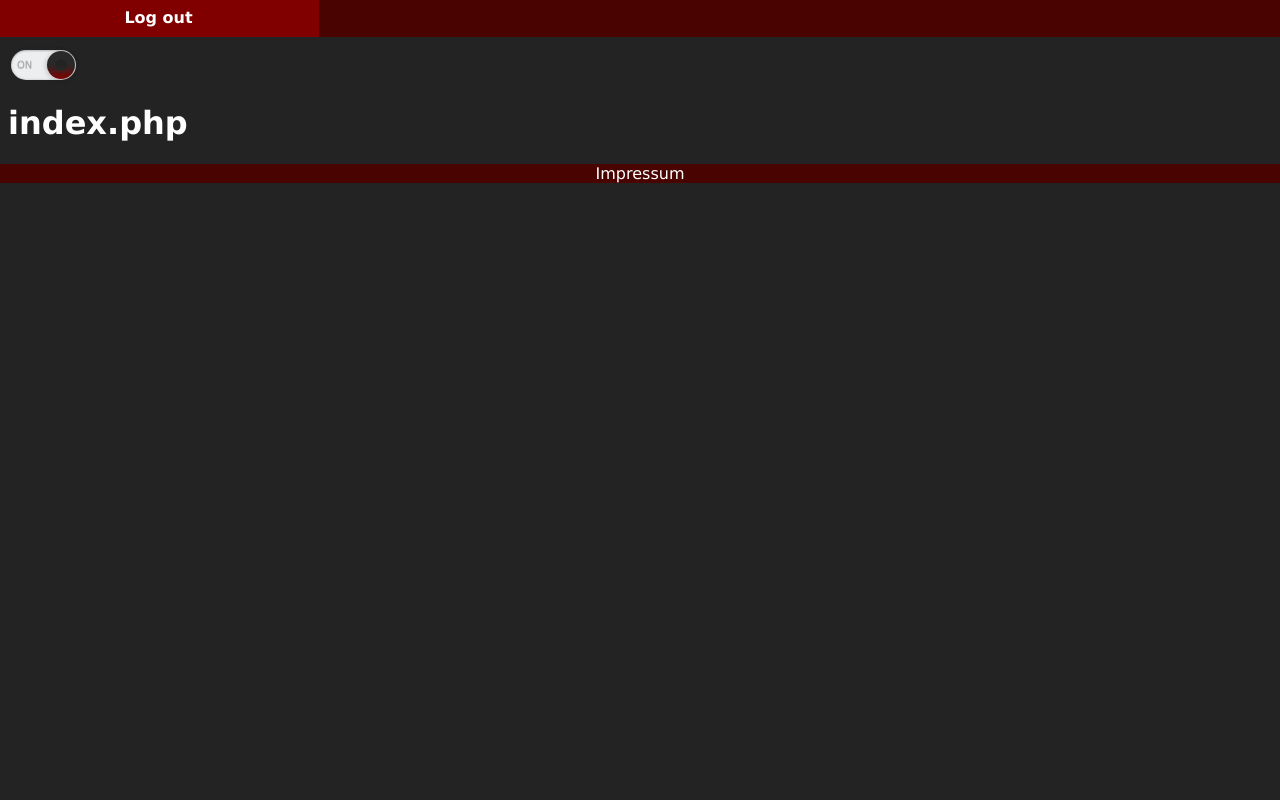
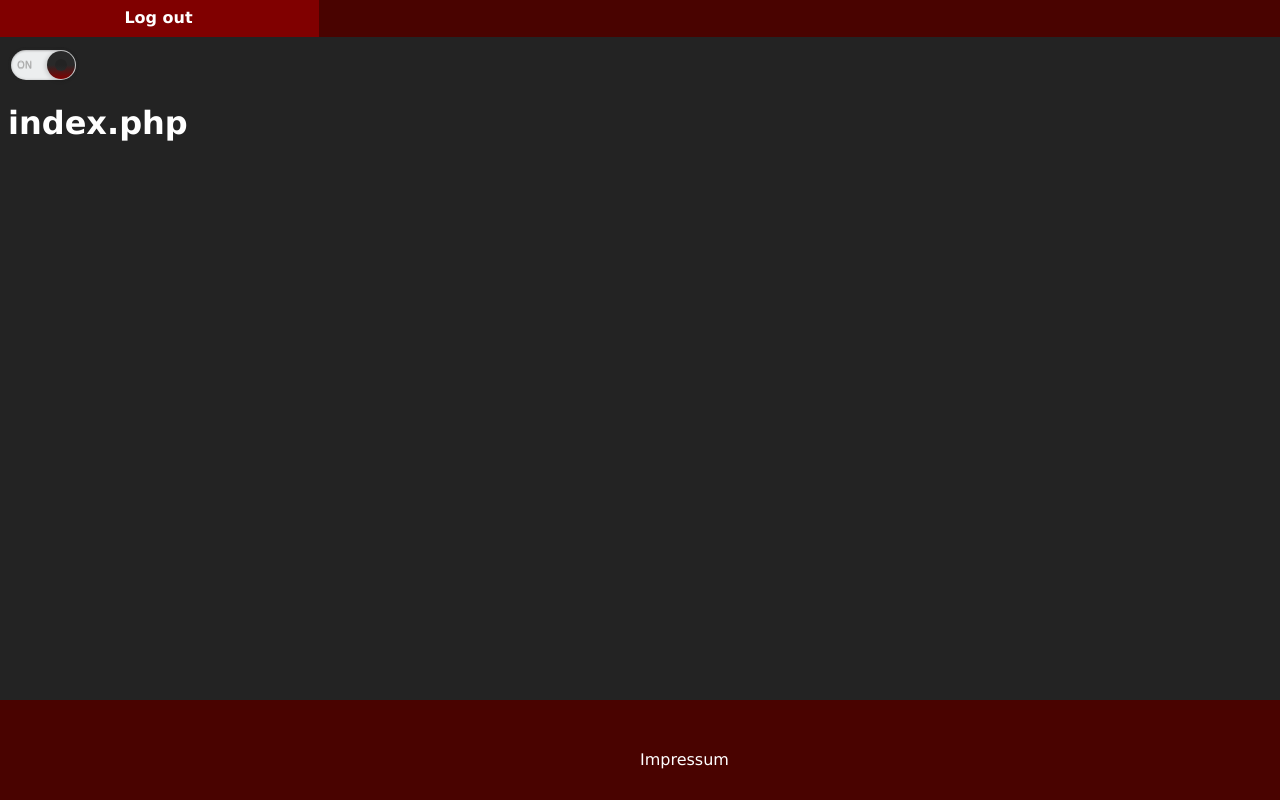
Before and after one commit to Aprat0135/KeycapsWebshop, a PHP site: page / in a window 1280 px wide. Run offline with PHP 8.4, Linux system fonts and the light colour scheme.

Commit message:
sticky footer

```diff
--- a/css/stylesheet.css
+++ b/css/stylesheet.css
@@ -1,9 +1,13 @@
-/* comming soon
+/*
 @font-face {
     font-family: ;
     src: url();
 }
 */
+
+html {
+    min-height: 100%;
+}
 
 header {
     margin: -10px;
@@ -27,13 +31,20 @@ body {
     font-family: Verdana;
 }
 
+.vertical-centered {
+    margin: 0;
+    position: absolute;
+    top: 50%;
+}
 a {
     text-decoration: none;
 }
 
 footer {
+    position: absolute;
     text-align: center;
-    margin-left: -10px;
-    margin-right: -10px;
-    margin-bottom: -10px;
+    width: 100%;
+    height: 100px;
+    left: 0;
+    bottom: 0;
 }
--- a/inc/footer.html
+++ b/inc/footer.html
@@ -1,3 +1,3 @@
 <footer>
-	<a href='impressum.php'>Impressum</a>
+	<a class='vertical-centered' href='impressum.php'>Impressum</a>
 </footer>
--- a/resources/notes.txt
+++ b/resources/notes.txt
@@ -1 +1,2 @@
 https://www.websitepolicies.com/blog/impressum
+https://www.fonts.com/de/font/linotype/avenir-next/ultra-light
```
